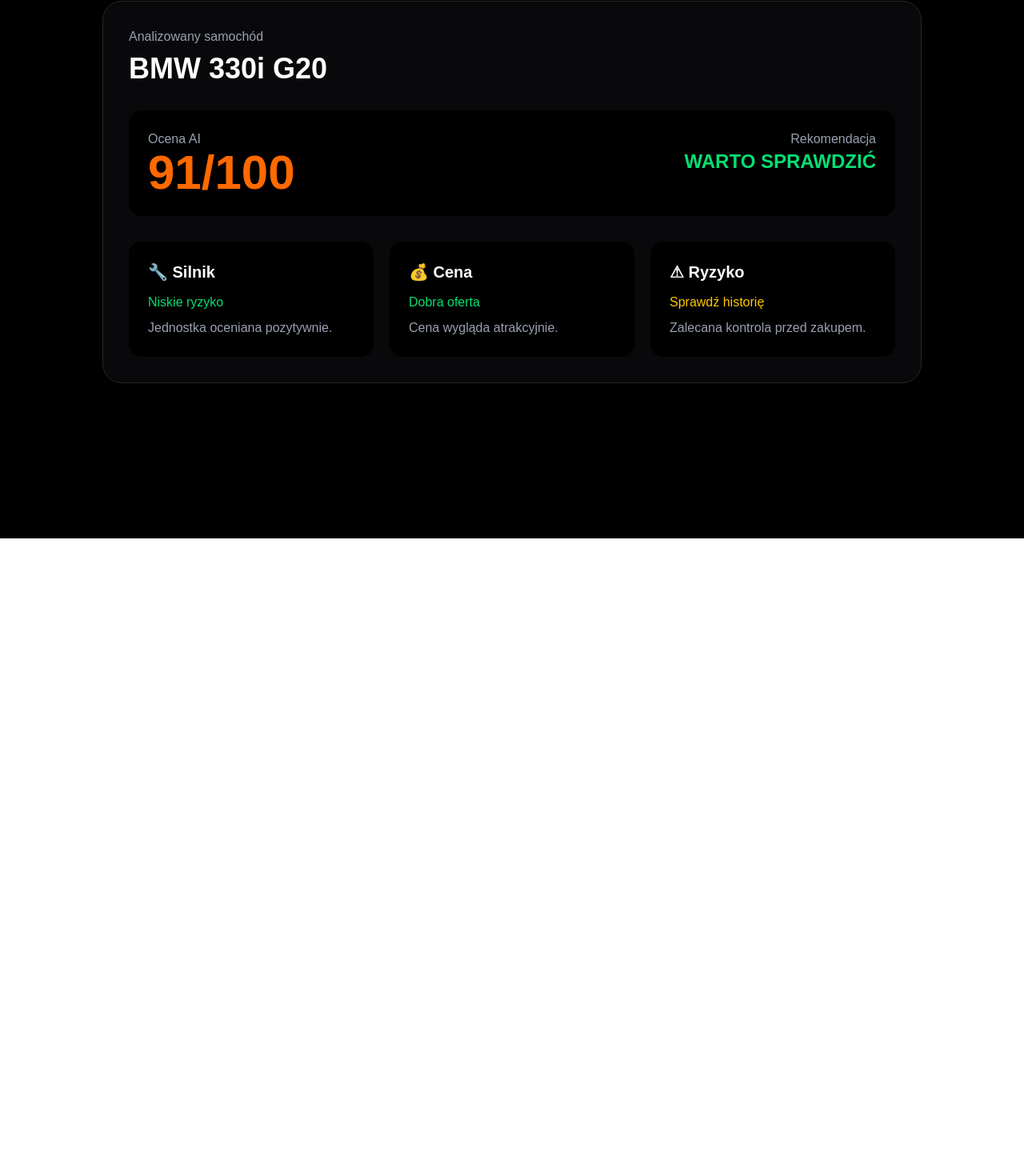
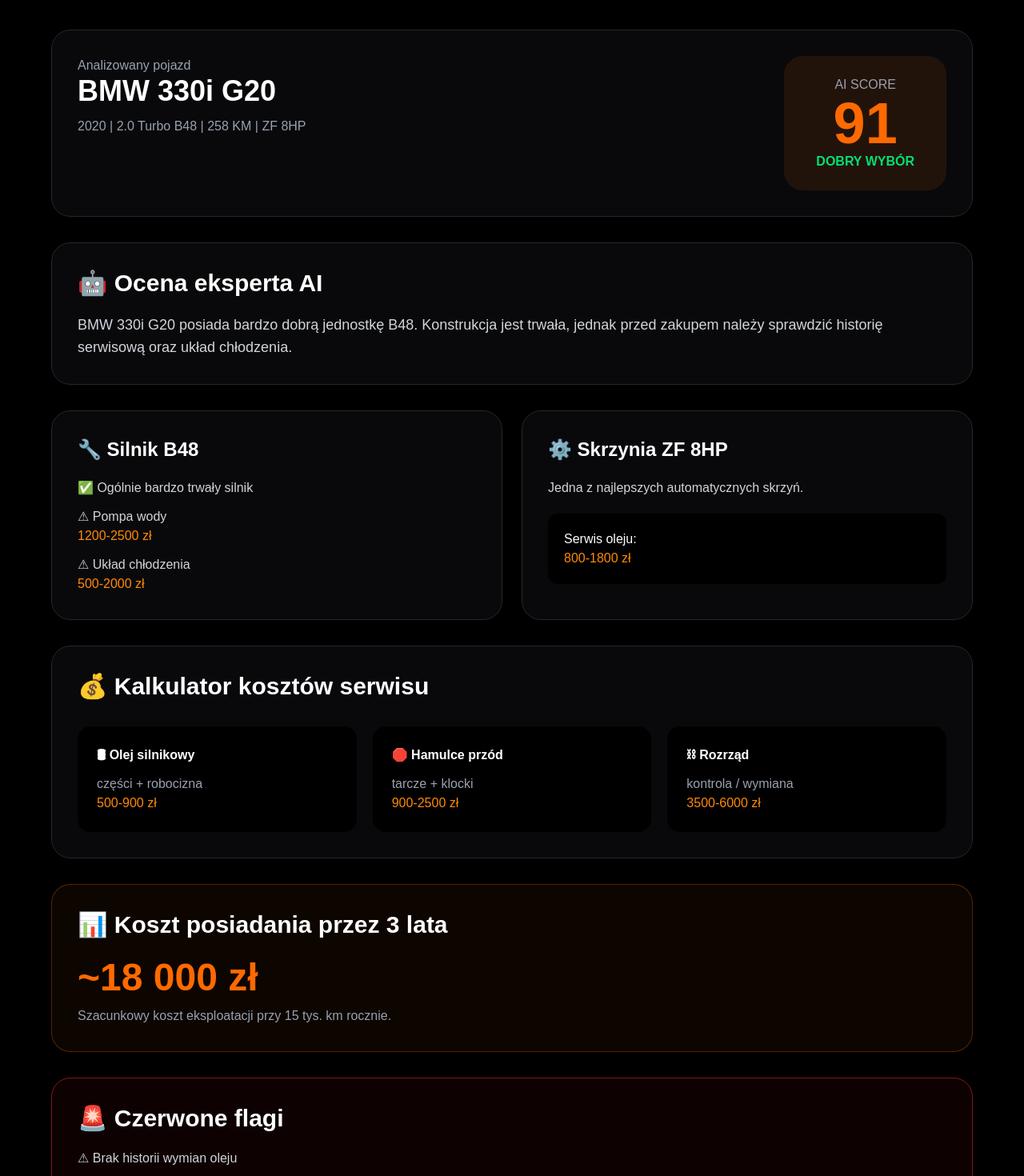
Before and after one commit to ambsai-ai/ambsai-app, a Next.js app: page /raport in a window 1280 px wide. Shown: the part 127-1597 px from the top of the page at 80% size. Before the commit the page ends 800 px from the top, so only its background shows below. Built offline with nearby package versions, Linux system fonts and the light colour scheme.

Commit message:
Add AMBSAI premium report and maintenance forecast

```diff
--- a/src/app/page.tsx
+++ b/src/app/page.tsx
@@ -1,49 +1,75 @@
+"use client";
+
+import { useState } from "react";
+import { useRouter } from "next/navigation";
+
+
 export default function Home() {
+
+  const router = useRouter();
+  const [link, setLink] = useState("");
+
+
   return (
     <main className="min-h-screen bg-black text-white">
 
+
       {/* HEADER */}
       <header className="flex items-center justify-between px-8 py-6">
+
         <div className="text-3xl font-black">
           AMB<span className="text-orange-500">SAI</span>
         </div>
 
+
         <button className="rounded-xl border border-orange-500 px-5 py-2 text-orange-400">
           Panel AI
         </button>
+
       </header>
+
+
 
 
       {/* HERO */}
       <section className="px-6 pt-16 text-center">
+
 
         <div className="mx-auto w-fit rounded-full border border-orange-500/30 bg-orange-500/10 px-5 py-2 text-orange-400">
           🤖 AI Vehicle Intelligence
         </div>
 
 
+
         <h1 className="mx-auto mt-8 max-w-5xl text-6xl font-black md:text-8xl">
+
           Twój prywatny
           <br />
+
           <span className="text-orange-500">
             ekspert samochodowy AI
           </span>
+
         </h1>
 
 
+
         <p className="mx-auto mt-8 max-w-3xl text-xl text-gray-400">
+
           AMBSAI analizuje samochody przed zakupem.
-          Wykrywa ryzyko, sprawdza cenę i pokazuje,
-          czy warto kupić dane auto.
+          Sprawdza awarie, koszty serwisu i ryzyko zakupu.
+
         </p>
 
 
+
+
+        {/* ANALIZA */}
+
         <div className="mx-auto mt-12 max-w-3xl rounded-3xl border border-zinc-800 bg-zinc-950 p-8">
 
-          <div className="relative flex h-72 items-center justify-center overflow-hidden rounded-2xl bg-black">
 
-            <div className="absolute h-1 w-full animate-pulse bg-orange-500">
-            </div>
+          <div className="flex h-64 items-center justify-center rounded-2xl bg-black">
 
             <div className="text-8xl">
               🚘
@@ -52,25 +78,70 @@ export default function Home() {
           </div>
 
 
+
+
+          <div className="mt-8 flex flex-col gap-3 md:flex-row">
+
+
+            <input
+
+              value={link}
+
+              onChange={(e)=>setLink(e.target.value)}
+
+              placeholder="Wklej link do OLX / Otomoto..."
+
+              className="flex-1 rounded-xl bg-white px-5 py-4 text-black"
+
+            />
+
+
+
+            <button
+
+              onClick={() => router.push("/analizuj")}
+
+              className="rounded-xl bg-orange-500 px-8 py-4 font-bold text-black hover:bg-orange-400"
+
+            >
+
+              ANALIZUJ AUTO 🚗
+
+            </button>
+
+
+          </div>
+
+
+
           <div className="mt-8 text-left">
 
+
             <div className="flex justify-between">
+
               <span>
                 Skanowanie pojazdu
               </span>
 
+
               <span className="text-orange-500">
                 87%
               </span>
+
             </div>
 
 
             <div className="mt-3 h-3 rounded-full bg-zinc-800">
+
               <div className="h-3 w-[87%] rounded-full bg-orange-500">
+
               </div>
+
             </div>
 
+
           </div>
+
 
         </div>
 
@@ -79,83 +150,82 @@ export default function Home() {
 
 
 
-      {/* AI REPORT */}
+
+
+      {/* FEATURES */}
+
       <section className="px-6 py-24">
 
+
         <h2 className="text-center text-4xl font-bold">
-          Przykładowy raport AI
+
+          Co analizuje AMBSAI?
+
         </h2>
 
 
-        <div className="mx-auto mt-12 max-w-4xl rounded-3xl border border-zinc-800 bg-zinc-950 p-8">
 
-          <div className="flex justify-between">
-
-            <div>
-              <p className="text-gray-400">
-                Analizowany samochód
-              </p>
-
-              <h3 className="text-3xl font-bold">
-                BMW 330i G20
-              </h3>
-            </div>
+        <div className="mx-auto mt-12 grid max-w-5xl gap-6 md:grid-cols-3">
 
 
-            <div className="text-right">
 
-              <p className="text-gray-400">
-                AI Score
-              </p>
+          <div className="rounded-2xl border border-zinc-800 p-6">
 
-              <p className="text-5xl font-black text-orange-500">
-                91
-              </p>
+            <h3 className="text-xl font-bold">
+              🔧 Typowe awarie
+            </h3>
 
-            </div>
+            <p className="mt-3 text-gray-400">
+              Problemy silnika, skrzyni i koszt napraw.
+            </p>
 
           </div>
 
 
-          <div className="mt-10 grid gap-4 md:grid-cols-3">
 
-            <div className="rounded-xl bg-black p-5">
-              🔧 Silnik
-              <br />
-              <span className="text-green-400">
-                Bardzo dobrze
-              </span>
-            </div>
+          <div className="rounded-2xl border border-zinc-800 p-6">
 
+            <h3 className="text-xl font-bold">
+              💰 Koszt utrzymania
+            </h3>
 
-            <div className="rounded-xl bg-black p-5">
-              💰 Cena
-              <br />
-              <span className="text-green-400">
-                Opłacalna
-              </span>
-            </div>
-
-
-            <div className="rounded-xl bg-black p-5">
-              ⚠ Ryzyko
-              <br />
-              <span className="text-yellow-400">
-                Sprawdź historię
-              </span>
-            </div>
+            <p className="mt-3 text-gray-400">
+              Hamulce, oleje, rozrząd i serwis.
+            </p>
 
           </div>
 
+
+
+
+          <div className="rounded-2xl border border-zinc-800 p-6">
+
+            <h3 className="text-xl font-bold">
+              🤖 AI Score
+            </h3>
+
+            <p className="mt-3 text-gray-400">
+              Czy zakup tego auta ma sens.
+            </p>
+
+          </div>
+
+
+
         </div>
+
 
       </section>
 
 
 
+
       <footer className="border-t border-zinc-900 py-10 text-center text-gray-500">
+
         AMBSAI © 2026
+
       </footer>
+
 
 
     </main>
--- a/src/app/raport/page.tsx
+++ b/src/app/raport/page.tsx
@@ -2,99 +2,275 @@ export default function Raport() {
   return (
     <main className="min-h-screen bg-black px-6 py-10 text-white">
 
-      <div className="mx-auto max-w-5xl">
+      <div className="mx-auto max-w-6xl">
 
-        <h1 className="text-5xl font-black">
-          AMB<span className="text-orange-500">SAI</span> RAPORT AI
-        </h1>
+        <header>
+          <h1 className="text-5xl font-black">
+            AMB<span className="text-orange-500">SAI</span> PREMIUM
+          </h1>
+
+          <p className="mt-3 text-gray-400">
+            Kompleksowa analiza pojazdu przed zakupem
+          </p>
+        </header>
 
 
-        <div className="mt-10 rounded-3xl border border-zinc-800 bg-zinc-950 p-8">
 
-          <p className="text-gray-400">
-            Analizowany samochód
-          </p>
+        {/* AUTO */}
+        <section className="mt-10 rounded-3xl border border-zinc-800 bg-zinc-950 p-8">
 
-          <h2 className="mt-2 text-4xl font-bold">
-            BMW 330i G20
-          </h2>
-
-
-          <div className="mt-8 flex flex-col justify-between gap-6 rounded-2xl bg-black p-6 md:flex-row">
+          <div className="flex flex-col justify-between gap-6 md:flex-row">
 
             <div>
               <p className="text-gray-400">
-                Ocena AI
+                Analizowany pojazd
               </p>
 
-              <p className="text-6xl font-black text-orange-500">
-                91/100
+              <h2 className="text-4xl font-black">
+                BMW 330i G20
+              </h2>
+
+              <p className="mt-3 text-gray-400">
+                2020 | 2.0 Turbo B48 | 258 KM | ZF 8HP
               </p>
+
             </div>
 
 
-            <div className="text-left md:text-right">
+            <div className="rounded-3xl bg-orange-500/10 px-10 py-6 text-center">
+
               <p className="text-gray-400">
-                Rekomendacja
+                AI SCORE
               </p>
 
-              <p className="text-2xl font-bold text-green-400">
-                WARTO SPRAWDZIĆ
+              <p className="text-7xl font-black text-orange-500">
+                91
               </p>
+
+              <p className="font-bold text-green-400">
+                DOBRY WYBÓR
+              </p>
+
+            </div>
+
+          </div>
+
+        </section>
+
+
+
+        {/* SUMMARY */}
+        <section className="mt-8 rounded-3xl border border-zinc-800 bg-zinc-950 p-8">
+
+          <h2 className="text-3xl font-bold">
+            🤖 Ocena eksperta AI
+          </h2>
+
+          <p className="mt-5 text-lg text-gray-300">
+            BMW 330i G20 posiada bardzo dobrą jednostkę B48.
+            Konstrukcja jest trwała, jednak przed zakupem
+            należy sprawdzić historię serwisową oraz układ chłodzenia.
+          </p>
+
+        </section>
+
+
+
+        {/* ENGINE */}
+        <section className="mt-8 grid gap-6 md:grid-cols-2">
+
+
+          <div className="rounded-3xl border border-zinc-800 bg-zinc-950 p-8">
+
+            <h2 className="text-2xl font-bold">
+              🔧 Silnik B48
+            </h2>
+
+            <ul className="mt-5 space-y-3 text-gray-300">
+
+              <li>
+                ✅ Ogólnie bardzo trwały silnik
+              </li>
+
+              <li>
+                ⚠ Pompa wody
+                <span className="block text-orange-400">
+                  1200-2500 zł
+                </span>
+              </li>
+
+              <li>
+                ⚠ Układ chłodzenia
+                <span className="block text-orange-400">
+                  500-2000 zł
+                </span>
+              </li>
+
+            </ul>
+
+          </div>
+
+
+
+          <div className="rounded-3xl border border-zinc-800 bg-zinc-950 p-8">
+
+            <h2 className="text-2xl font-bold">
+              ⚙️ Skrzynia ZF 8HP
+            </h2>
+
+            <p className="mt-5 text-gray-300">
+              Jedna z najlepszych automatycznych skrzyń.
+            </p>
+
+
+            <div className="mt-5 rounded-xl bg-black p-5">
+
+              Serwis oleju:
+              <br />
+
+              <span className="text-orange-400">
+                800-1800 zł
+              </span>
+
             </div>
 
           </div>
 
 
+        </section>
+
+
+
+
+        {/* SERVICE COST */}
+        <section className="mt-8 rounded-3xl border border-zinc-800 bg-zinc-950 p-8">
+
+          <h2 className="text-3xl font-bold">
+            💰 Kalkulator kosztów serwisu
+          </h2>
+
+
+
           <div className="mt-8 grid gap-5 md:grid-cols-3">
 
+
             <div className="rounded-2xl bg-black p-6">
-              <h3 className="text-xl font-bold">
-                🔧 Silnik
+
+              <h3 className="font-bold">
+                🛢 Olej silnikowy
               </h3>
 
-              <p className="mt-3 text-green-400">
-                Niskie ryzyko
+              <p className="mt-3 text-gray-400">
+                części + robocizna
               </p>
 
-              <p className="mt-2 text-gray-400">
-                Jednostka oceniana pozytywnie.
+              <p className="text-orange-400">
+                500-900 zł
               </p>
+
             </div>
 
 
+
             <div className="rounded-2xl bg-black p-6">
-              <h3 className="text-xl font-bold">
-                💰 Cena
+
+              <h3 className="font-bold">
+                🛑 Hamulce przód
               </h3>
 
-              <p className="mt-3 text-green-400">
-                Dobra oferta
+              <p className="mt-3 text-gray-400">
+                tarcze + klocki
               </p>
 
-              <p className="mt-2 text-gray-400">
-                Cena wygląda atrakcyjnie.
+              <p className="text-orange-400">
+                900-2500 zł
               </p>
+
             </div>
 
 
+
             <div className="rounded-2xl bg-black p-6">
-              <h3 className="text-xl font-bold">
-                ⚠ Ryzyko
+
+              <h3 className="font-bold">
+                ⛓ Rozrząd
               </h3>
 
-              <p className="mt-3 text-yellow-400">
-                Sprawdź historię
+              <p className="mt-3 text-gray-400">
+                kontrola / wymiana
               </p>
 
-              <p className="mt-2 text-gray-400">
-                Zalecana kontrola przed zakupem.
+              <p className="text-orange-400">
+                3500-6000 zł
               </p>
+
             </div>
+
 
           </div>
 
-        </div>
+        </section>
+
+
+
+
+
+        {/* 3 YEARS */}
+        <section className="mt-8 rounded-3xl border border-orange-500/30 bg-orange-500/5 p-8">
+
+          <h2 className="text-3xl font-bold">
+            📊 Koszt posiadania przez 3 lata
+          </h2>
+
+
+          <div className="mt-6 text-5xl font-black text-orange-500">
+            ~18 000 zł
+          </div>
+
+
+          <p className="mt-3 text-gray-400">
+            Szacunkowy koszt eksploatacji przy 15 tys. km rocznie.
+          </p>
+
+        </section>
+
+
+
+
+
+        {/* WARNINGS */}
+        <section className="mt-8 rounded-3xl border border-red-900 bg-red-950/20 p-8">
+
+          <h2 className="text-3xl font-bold">
+            🚨 Czerwone flagi
+          </h2>
+
+
+          <ul className="mt-5 space-y-3 text-gray-300">
+
+            <li>
+              ⚠ Brak historii wymian oleju
+            </li>
+
+            <li>
+              ⚠ Nieznany przebieg skrzyni
+            </li>
+
+            <li>
+              ⚠ Brak faktur serwisowych
+            </li>
+
+          </ul>
+
+        </section>
+
+
+
+
+        <footer className="py-12 text-center text-gray-500">
+          AMBSAI PREMIUM REPORT © 2026
+        </footer>
+
 
       </div>
 
```
Also changed, not shown: src/app/analizuj/page.tsx (added, +105 -0 lines).
